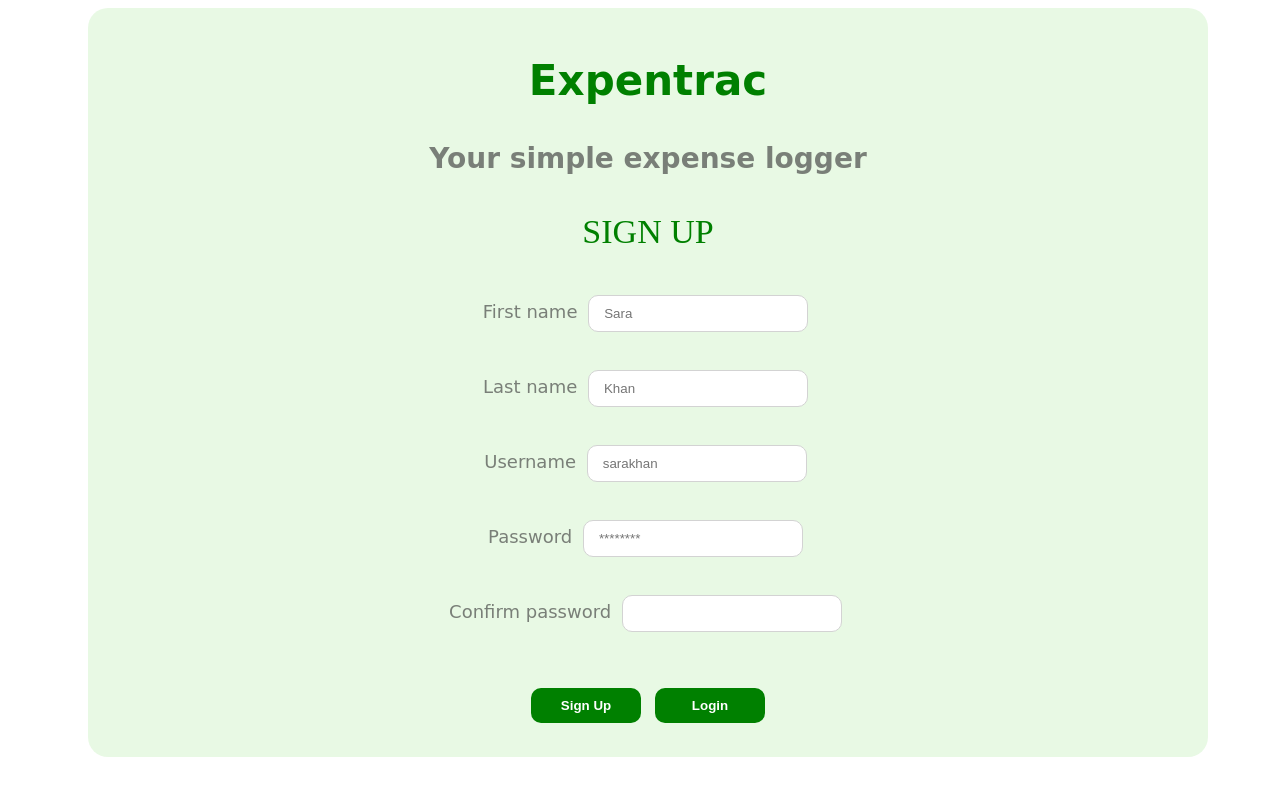
After one commit to sania-dsouza/django-expentrac, a Django app: page /signup in a window 1280 px wide. The commit adds this page. Run offline with Django 3.2, Linux system fonts and the light colour scheme.

Commit message:
Added Sign up page

```diff
--- a/expentrac/tracker/templates/tracker/login.html
+++ b/expentrac/tracker/templates/tracker/login.html
@@ -1,10 +1,7 @@
 <!DOCTYPE html>
 <html lang="en">
 <head>
-    <meta charset="UTF-8">
-    <title>Expentrac</title>
-    <link rel = "stylesheet" type="text/css" href="../static/style.css">
-    <link rel= "icon" href='../static/favicon.ico' type='image/x-icon'/>
+
 </head>
 <body>
     {% extends "./base.html" %}  {# template inheriting from parent 'base' #}
--- /dev/null
+++ b/expentrac/tracker/templates/tracker/signup.html
@@ -0,0 +1,41 @@
+<!DOCTYPE html>
+<html lang="en">
+<head>
+</head>
+<body>
+    {% extends "./base.html" %}  {# template inheriting from parent 'base' #}
+    {% block title %} SIGN UP {% endblock title %}
+
+    {% block content %}
+        {# Form for signing up #}
+        <form action = "" method="post">
+            {% csrf_token %}
+            <label for="firstname" > First name </label>
+            <input type="text" name="firstname" id="firstname" placeholder="Sara">
+            </br>
+            </br>
+            <label for="lastname" > Last name </label>
+            <input type="text" name="lastname" id="lastname" placeholder="Khan">
+            </br>
+            </br>
+            <label for="username" > Username </label>
+            <input type="text" name="username" id="username" placeholder="sarakhan">
+            </br>
+            </br>
+            <label for="password"> Password </label>
+            <input type="password" name="password" id="password" placeholder="********">
+            </br>
+            </br>
+            <label for="password"> Confirm password </label>
+            <input type="password" name="password" id="cPass" placeholder="">
+            </br>
+            </br>
+            </br>
+            <button type="submit">Sign Up</button>
+            <button type="button">Login</button>
+
+        </form>
+    {% endblock content %}
+
+</body>
+</html>
--- a/expentrac/tracker/urls.py
+++ b/expentrac/tracker/urls.py
@@ -5,4 +5,5 @@ from . import views
 urlpatterns = [
     #path('', views.base_page, name='base'),
     path('', views.login_page, name='login'),
+    path('signup', views.signup_page, name='signup'),
 ]
--- a/expentrac/tracker/views.py
+++ b/expentrac/tracker/views.py
@@ -7,3 +7,7 @@ def base_page(request):
 
 def login_page(request):
     return render(request, 'tracker/login.html')
+
+
+def signup_page(request):
+    return render(request, 'tracker/signup.html')
```
